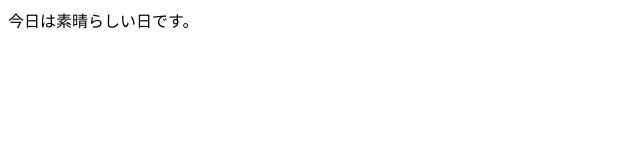
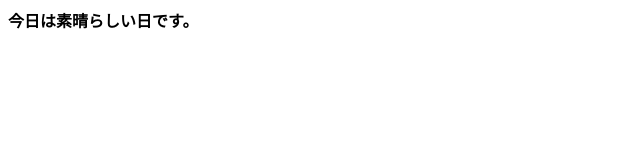
Before and after one commit to nvo79/2026-04-27, a plain HTML site: page index.html in a window 1280 px wide. Shown: the whole page, without its empty margins (0-640 px from the left). Drawn offline with Linux system fonts and the light colour scheme.

Commit message:
Update index.html

```diff
--- a/index.html
+++ b/index.html
@@ -5,6 +5,6 @@
     <title>タイトル</title>
   </head>
   <body>
-    今日は素晴らしい日です。
+    <strong>今日は素晴らしい日です。</strong>
   </body>
 </html>
```
